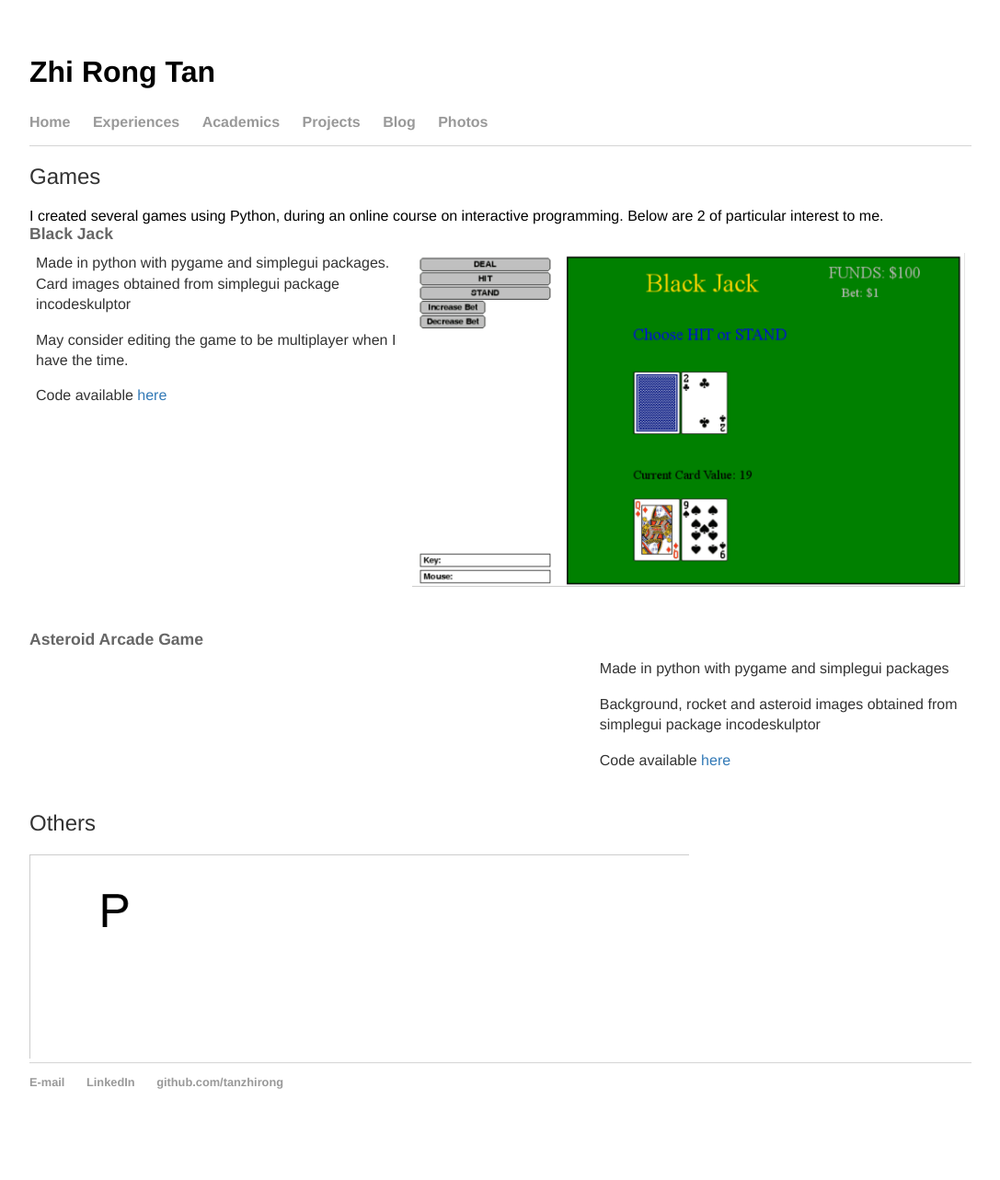
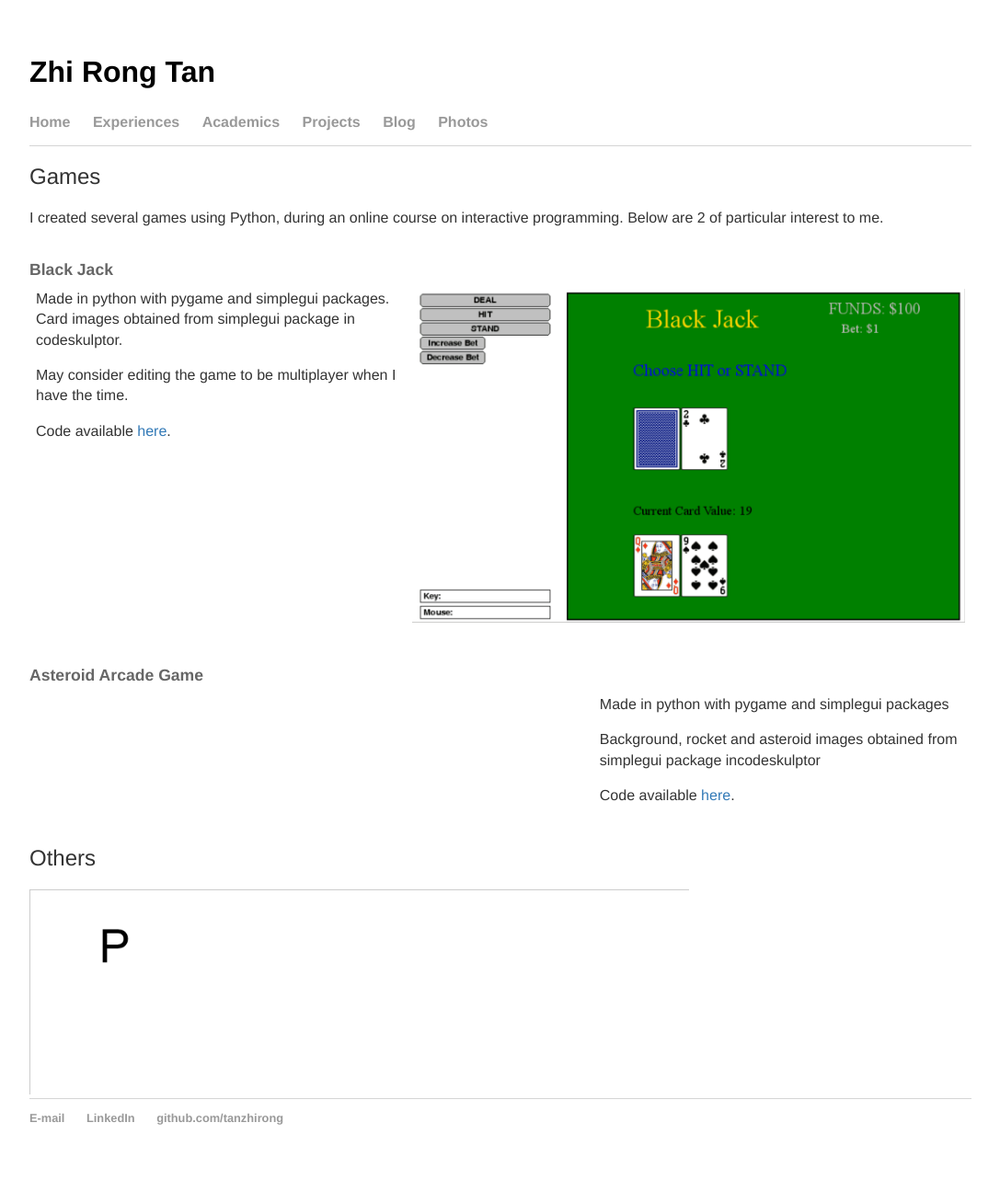
Before and after one commit to tanzhirong/tanzhirong.github.io, a Jekyll site: the page built from projects/index.html, in a window 1280 px wide. Shown: the whole page at 92% size, without its empty margins (96-1183 px from the left). Built offline with Jekyll 4.4.1, drawn with Linux system fonts in a browser that asks for light colours; before the commit the page ends 1244 px from its top, so only the background shows below that.

Commit message:
Update index.html

```diff
--- a/projects/index.html
+++ b/projects/index.html
@@ -4,14 +4,15 @@
 ---
 
 <h2>Games</h2>
-I created several games using Python, during an online course on interactive programming. Below are 2 of particular interest to me.
+<p>I created several games using Python, during an online course on interactive programming. Below are 2 of particular interest to me.</p>
+<br>
 <table>
     <tr>
 <div class="project_title"><b>Black Jack</b></div>
     <td width="40%">
-        <p>Made in python with pygame and simplegui packages. Card images obtained from simplegui package incodeskulptor</p>
+        <p>Made in python with pygame and simplegui packages. Card images obtained from simplegui package in codeskulptor.</p>
         <p>May consider editing the game to be multiplayer when I have the time.</p>
-        <p>Code available <a target="_blank" href="https://github.com/tanzhirong/Python-Projects-Games/blob/master/BlackJack_Edited081118.py">here</a></p>
+        <p>Code available <a target="_blank" href="https://github.com/tanzhirong/Python-Projects-Games/blob/master/BlackJack_Edited081118.py">here</a>.</p>
     </td>
     <td><img src="blackjack.gif" position="absolute" margin="auto" width="100%">
             </td>
@@ -27,7 +28,7 @@
     <td>
         <p>Made in python with pygame and simplegui packages</p>
         <p>Background, rocket and asteroid images obtained from simplegui package incodeskulptor</p>
-        <p>Code available <a target="_blank" href="https://github.com/tanzhirong/Python-Projects-Games/blob/master/Asteroids_Updated081118.py">here</a></p>
+        <p>Code available <a target="_blank" href="https://github.com/tanzhirong/Python-Projects-Games/blob/master/Asteroids_Updated081118.py">here</a>.</p>
 </td>
   </tr>
 </table>
```
